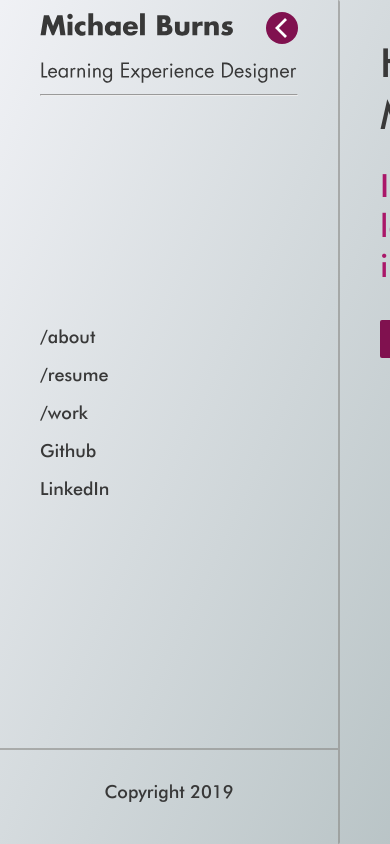
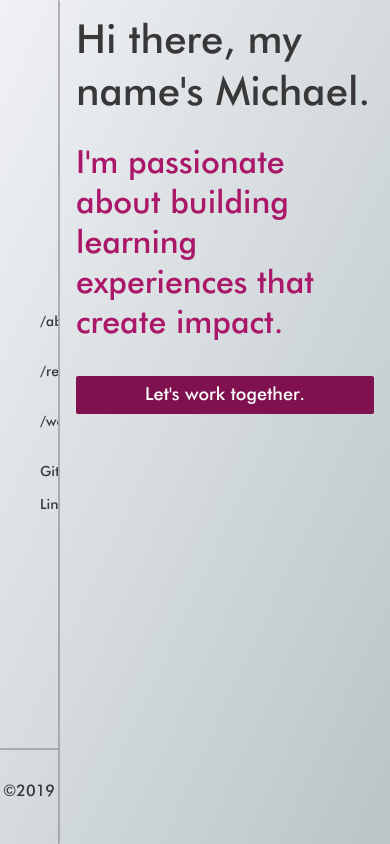
Before and after one commit to musicaldoofus/portfolio, a React (Create React App) app: page / in a window 390 px wide. Built offline with nearby package versions, Linux system fonts and the light colour scheme.

Commit message:
Firmed up media queries

```diff
--- a/src/App.css
+++ b/src/App.css
@@ -25,9 +25,7 @@ body, html {
 	color: var(--black-one);
 }
 div.app {
-	/* width: 100%; */
 	height: 100vh;
-	/* overflow: hidden; */
 	margin: 0;
 	padding: 0;
 }
@@ -45,9 +43,6 @@ main {
 .main-bg {
 	z-index: 2;
 }
-nav {
-	z-index: 2;
-}
 .fade-in {
 	opacity: 1;
 	animation-name: fadeInOpacity;
@@ -62,23 +57,19 @@ nav {
 .box-shadow {
 	box-shadow: 0 2px 6px -1px #7f8c8d;
 }
-@keyframes fadeInOpacity {
-	0% {
-		opacity: 0;
-	}
-	100% {
-		opacity: 1;
-	}
-}
-@keyframes fadeInSlow{
-	0% {
-		opacity: 0;
-	}
-	100% {
-		opacity: 1;
-	}
-}
 hr {
 	color: var(--gray-low-opacity);
 	margin: 0;
 }
+
+/*app media queries*/
+@media screen and (max-width: 900px) {
+	.app-container {
+		grid-template-columns: auto auto;
+	}
+}
+@media screen and (max-width: 420px) {
+	.app-container {
+		grid-template-columns: auto 1fr;
+	}
+}
--- a/src/components/atoms/Text/Text.css
+++ b/src/components/atoms/Text/Text.css
@@ -46,24 +46,6 @@ p.sm {
 p.md {
 	font-size: 20px;
 }
-@media only screen and (max-width: 720px) {
-	h1 {
-		font-size: 40px;
-		line-height: 52px;
-	}
-	h2 {
-		font-size: 32px;
-	}
-	h3 {
-		font-size: 24px;
-	}
-	h4 {
-		font-size: 20px;
-	}
-	h5 {
-		font-size: 18px;
-	}
-}
 p.bold {
 	font-weight: 700;
 }
@@ -101,3 +83,47 @@ span > h3 {
     display: inline-block;
     margin-right: 8px;
 }
+
+/*text media queries*/
+@media only screen and (max-width: 830px) {
+	h1 {
+		font-size: 40px;
+		line-height: 52px;
+	}
+	h2 {
+		font-size: 32px;
+	}
+	h3 {
+		font-size: 24px;
+	}
+	h4 {
+		font-size: 20px;
+	}
+	h5 {
+		font-size: 18px;
+	}
+	p {
+		font-size: 14px;
+	}
+}
+@media only screen and (max-width: 570px) and (max-height: 320px) {
+	h1 {
+		font-size: 32px;
+		line-height: 52px;
+	}
+	h2 {
+		font-size: 24px;
+	}
+	h3 {
+		font-size: 20px;
+	}
+	h4 {
+		font-size: 18px;
+	}
+	h5 {
+		font-size: 14px;
+	}
+	p {
+		font-size: 14px;
+	}
+}
--- /dev/null
+++ b/src/components/molecules/Footer/Footer.css
@@ -0,0 +1,25 @@
+/*Footer.css*/
+footer {
+	border-top: 2px solid var(--gray-low-opacity);
+	display: flex;
+	height: 96px;
+	margin-top: auto;
+}
+footer > div {
+	margin: 0 auto;
+	padding: 32px 0;
+}
+footer > div::after {
+	content: "Copyright 2019";
+	font-family: 'Futura', sans-serif;
+}
+nav.collapsed > footer > div::after {
+	content: "\00a9 2019";
+}
+
+/*footer media queries*/
+@media screen and (max-width: 900px) {
+	footer > div::after {
+		content: "\00a9 2019";
+	}
+}
--- a/src/components/organisms/Footer/index.js
+++ b/src/components/molecules/Footer/index.js
@@ -4,7 +4,6 @@ import './Footer.css';
 const Footer = () => (
 	<footer id="footer" role="contentinfo" className="footer">
 		<div>
-			Copyright 2019 Michael Burns.
 		</div>
 	</footer>
 );
--- a/src/components/organisms/Footer/Footer.css
+++ /dev/null
@@ -1,16 +0,0 @@
-/*Footer.css*/
-footer {
-	display: flex;
-	text-align: center;
-	font-size: 14px;
-	font-weight: 400;
-	font-family: 'Poppins', sans-serif;
-	color: inherit;
-	position: absolute;
-	bottom: 0;
-	width: 100%;
-	height: 160px;
-}
-footer > div {
-	margin: auto;
-}
--- a/src/components/organisms/Nav/Nav.css
+++ b/src/components/organisms/Nav/Nav.css
@@ -1,26 +1,15 @@
 /*Nav.css*/
 nav {
 	display: grid;
+	width: 340px;
 	grid-template-rows: 96px auto 96px;
 	grid-gap: 32px;
 	z-index: 2;
 	position: relative;
-	/* padding: 80px 40px 0 40px; */
 	transition: all cubic-bezier(.68,-0.55,.27,1.55) 0.4s;
 	border-right: 2px solid var(--gray-low-opacity);
 	border-radius: 2px;
 }
-nav {
-	width: 340px;
-}
-@media screen-width and (max-width: 900px) {
-	nav {
-		width: 116px;
-	}
-}
-/* nav.collapsed { */
-	/* width: 116px; */
-/* } */
 nav > div:first-child {
 	position: relative;
 	width: calc(100% - 80px);
@@ -52,31 +41,33 @@ nav a {
     margin-left: 8px;
 	transition: all ease 0.4s;
 }
-.nav-link:hover > div > p > span::after {
-    content: "";
-    display: inline-block;
-    height: 8px;
-    width: 8px;
-    background-color: var(--blue-lt);
-    border-radius: 100%;
-    margin-left: 8px;
+/* .nav-link:hover > div > p > span::after { */
+    /* content: ""; */
+    /* display: inline-block; */
+    /* height: 8px; */
+    /* width: 8px; */
+    /* background-color: var(--blue-lt); */
+    /* border-radius: 100%; */
+    /* margin-left: 8px; */
+/* } */
+/* .nav-link.active> div > p > span::after { */
+    /* content: ""; */
+    /* display: inline-block; */
+    /* height: 8px; */
+    /* width: calc(100% - 64px); */
+    /* background-color: var(--blue-lt); */
+    /* border-radius: 1000px; */
+    /* margin-left: 8px; */
+/* } */
+
+/*nav media queries*/
+@media screen and (max-width: 900px) {
+	nav {
+		width: 108px;
+	}
 }
-.nav-link.active> div > p > span::after {
-    content: "";
-    display: inline-block;
-    height: 8px;
-    width: calc(100% - 64px);
-    background-color: var(--blue-lt);
-    border-radius: 1000px;
-    margin-left: 8px;
+@media screen and (max-width: 420px) {
+	nav {
+		width: 60px;
+	}
 }
-footer {
-	border-top: 2px solid var(--gray-low-opacity);
-	display: flex;
-	height: 96px;
-	margin-top: auto;
-}
-footer > div {
-	margin: 0 auto;
-	padding: 32px 0;
-}
--- a/src/components/organisms/Nav/index.js
+++ b/src/components/organisms/Nav/index.js
@@ -4,6 +4,7 @@ import PropTypes from 'prop-types';
 import { Link } from 'react-router-dom';
 import { P } from '../../atoms/Text';
 import Button from '../../atoms/Button';
+import Footer from '../../molecules/Footer';
 import { TweenMax, TweenLite } from 'gsap';
 import { ReactComponent as ReactNameLogo } from '../../../media/svg/name-logo-expanded.svg';
 import chevron from '../../../media/svg/chevron-basic-white.svg';
@@ -18,7 +19,6 @@ const NavLink = React.forwardRef(({to, href, children, label}, ref) => {
 		</a>
 	);
 	const isActive = window.location.pathname.indexOf(to) > -1;
-	// console.log(`${isActive} for ${to}`);
 	return (
 		<Link ref={ref} to={to} className={`nav-link ${isActive ? 'active' : ''}`}>
 			<div><P><span>{to}</span></P></div>
@@ -60,6 +60,15 @@ class Nav extends Component {
 	}
 
 	render() {
+		const navLinks = (
+			<div className="nav-links">
+				<NavLink ref={this.aboutRef} to="/about"/>
+				<NavLink ref={this.resumeRef} to="/resume"/>
+				<NavLink ref={this.workRef} to="/work"/>
+				<NavLink href="https://github.com/musicaldoofus" label="Github"/>
+				<NavLink href="https://www.linkedin.com/in/burnstrainingdesign/" label="LinkedIn"/>
+			</div>
+		);
 		return (
 			<nav name="navigation bar" role="navigation" id="nav-bar" className={`nav-bar ${this.state.isCollapsed ? 'collapsed' : 'expanded'}`}>
 				<div>
@@ -75,20 +84,9 @@ class Nav extends Component {
 							<img src={chevron} alt="Toggle the navbar collapsed or expanded"/>
 						</Button>
 					</div>
-					<hr/>
 				</div>
-				<div className="nav-links">
-					<NavLink ref={this.aboutRef} to="/about"/>
-					<NavLink ref={this.resumeRef} to="/resume"/>
-					<NavLink ref={this.workRef} to="/work"/>
-					<NavLink href="https://github.com/musicaldoofus" label="Github"/>
-					<NavLink href="https://www.linkedin.com/in/burnstrainingdesign/" label="LinkedIn"/>
-				</div>
-				<footer role="contentinfo">
-					<div>
-						<P>Copyright 2019</P>
-					</div>
-				</footer>
+				{navLinks}
+				<Footer/>
 			</nav>
 		);
 	}
--- a/src/components/pages/Page.css
+++ b/src/components/pages/Page.css
@@ -1,5 +1,10 @@
 /*Page.css*/
 .page {
-	width: 560px;
+	max-width: 560px;
 	padding: 40px;
 }
+@media screen and (max-width: 670px) {
+	.page {
+		padding: 16px;
+	}
+}
```
